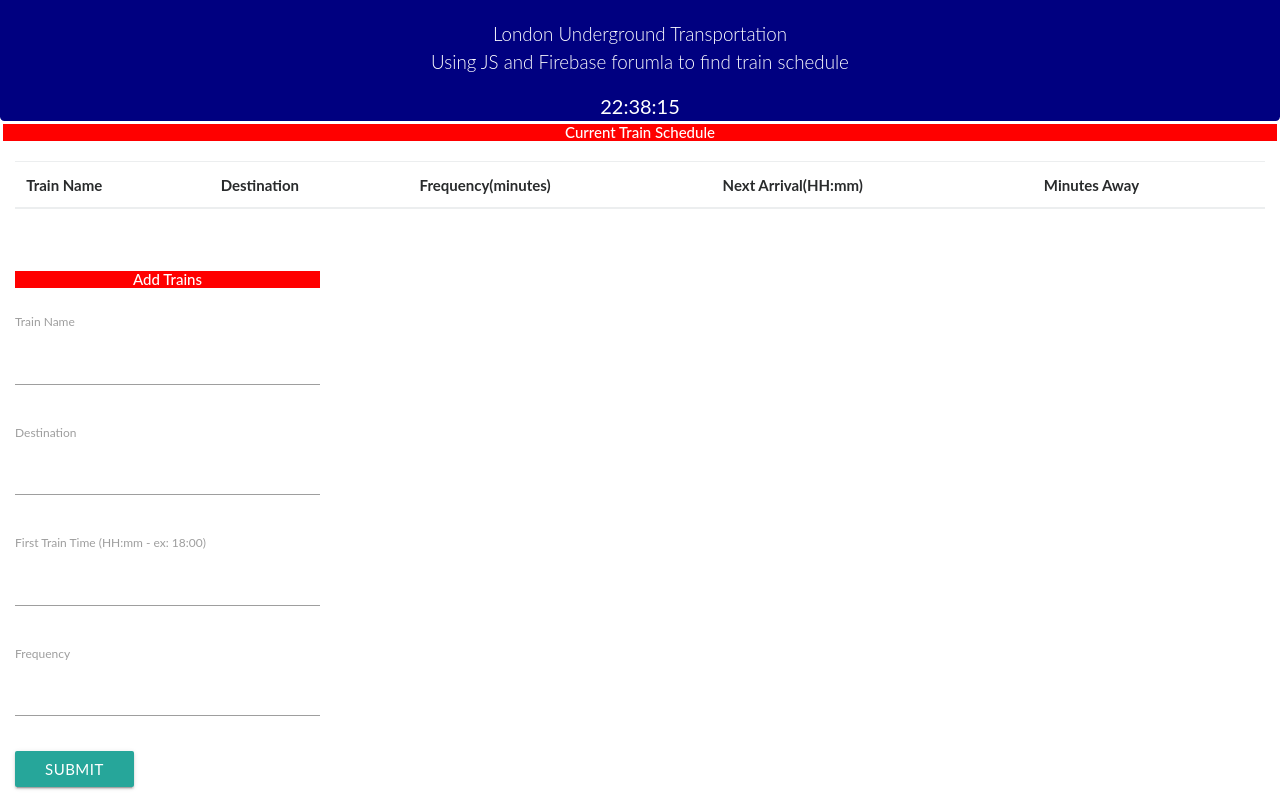
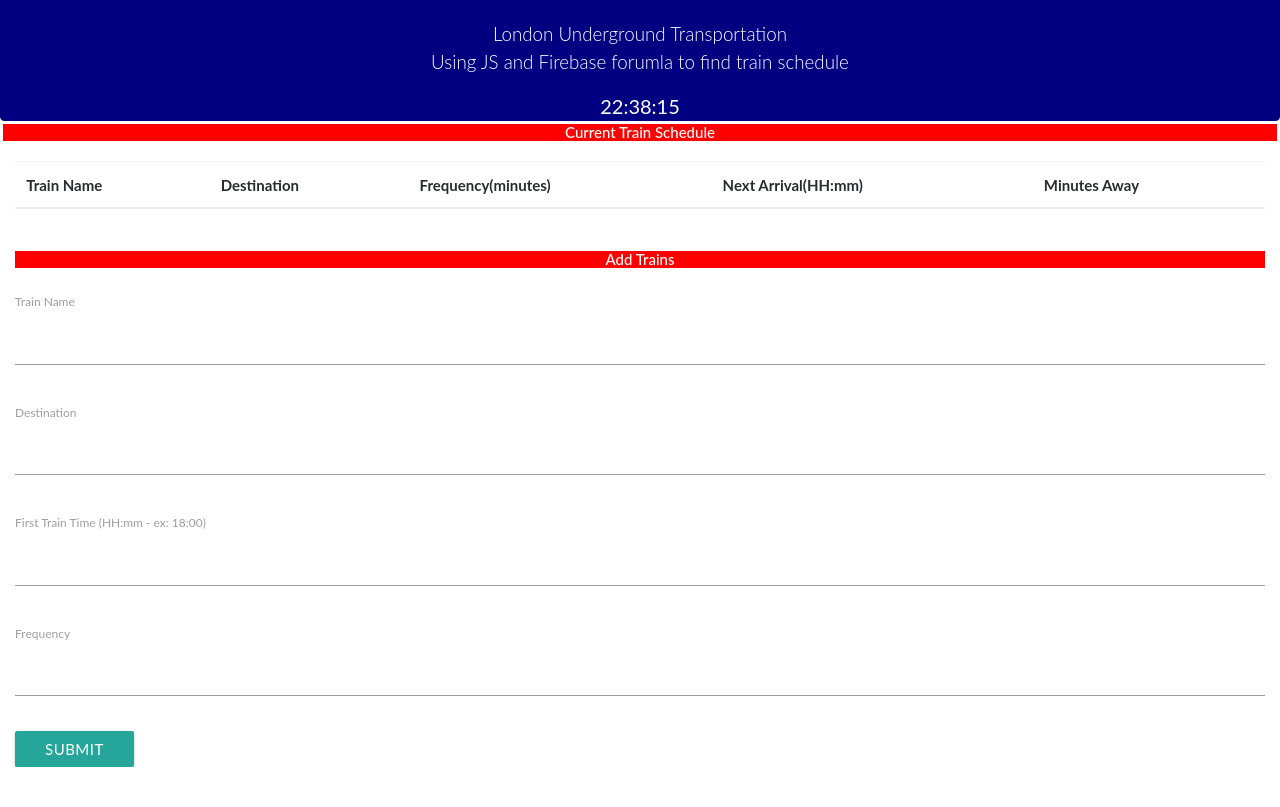
Before and after one commit to WslyStvnChng/train-firebase, a plain HTML site: page index.html in a window 1280 px wide. Shown: the part 71-878 px from the top of the page. After the commit the page ends 838 px from the top, so only its background shows below. Drawn offline with nearby package versions, Linux system fonts and the light colour scheme; no server answers.

Commit message:
final commit

```diff
--- a/assets/css/style.css
+++ b/assets/css/style.css
@@ -36,13 +36,30 @@ h2 {
         background: red;
         color: white;
         font-size: 15px;
-    width: 50%;
+        width: 100%;
+        /* border: 5px black; */
     }
 
     form {
-    width: 50%;
+        width: 100%;
+        /* border: 9px black; */
+    }
+
+    .row-2 {
+        display: inline;
     }
 
     #hello {
         font-size: 20px;
     }
+
+    img {
+        width: 30%;
+        height: 30%;
+    }
+
+    /* row-2>img:after {
+        width: 30%;
+        height: 30%;
+        display: inline;
+    } */
--- a/index.html
+++ b/index.html
@@ -67,8 +67,11 @@
       </div>
 
       <!-- Add Trains -->
-      <div class="row">
-        <div class="col-lg-6">
+      <div class="row-2">
+        <!-- <div class="col-md-4">
+          <a href="http://content.tfl.gov.uk/standard-tube-map.pdf" target="_blank"><img src="./assets/images/overground.jpg" /></a>
+        </div> -->
+        <div class="col-lg-12">
           <div class="add-container">
             <div class="add-heading">
               <h2 class="add-current">
```
Also changed, not shown: 3 other files. Lines whose indentation alone changed are shown as unchanged.
